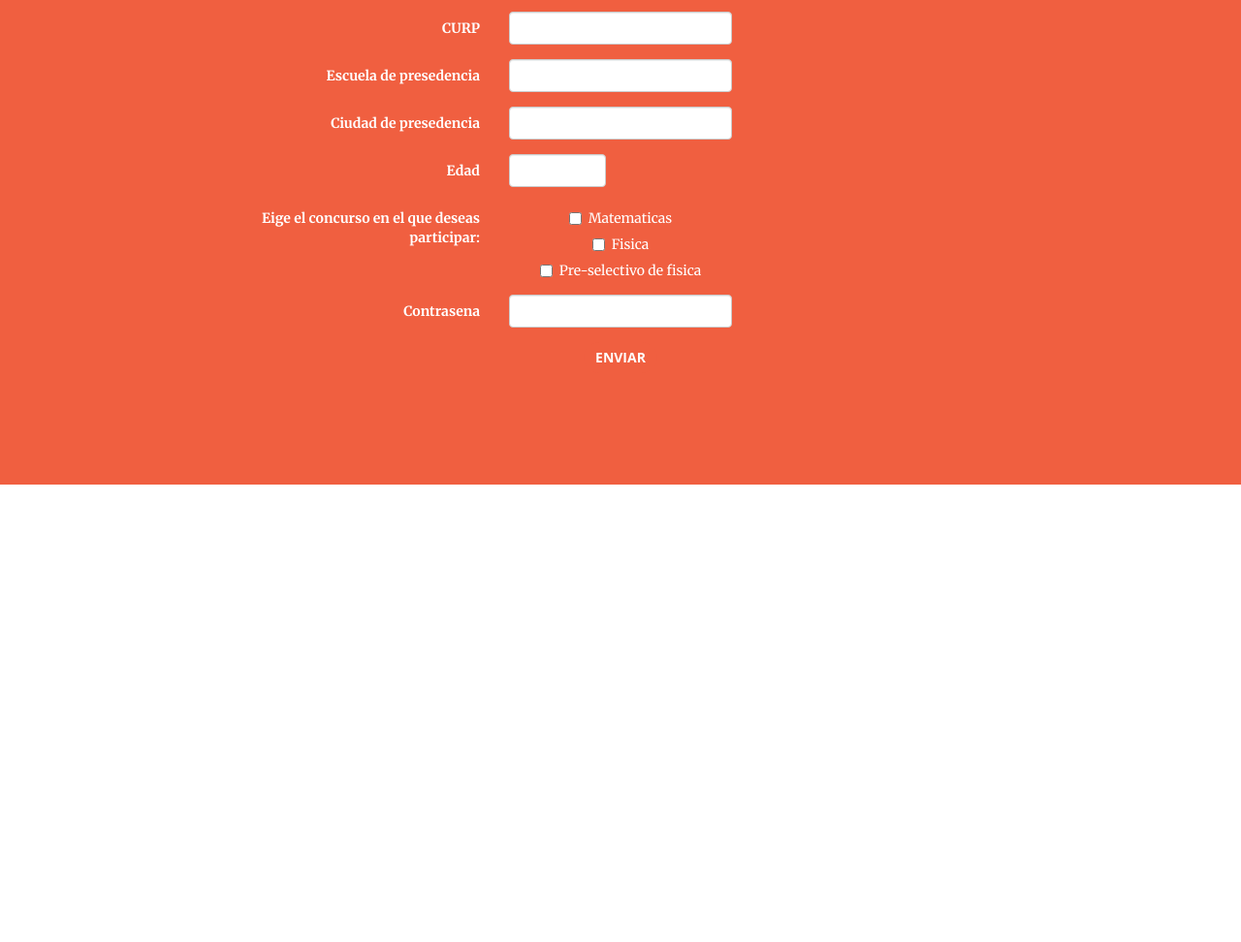
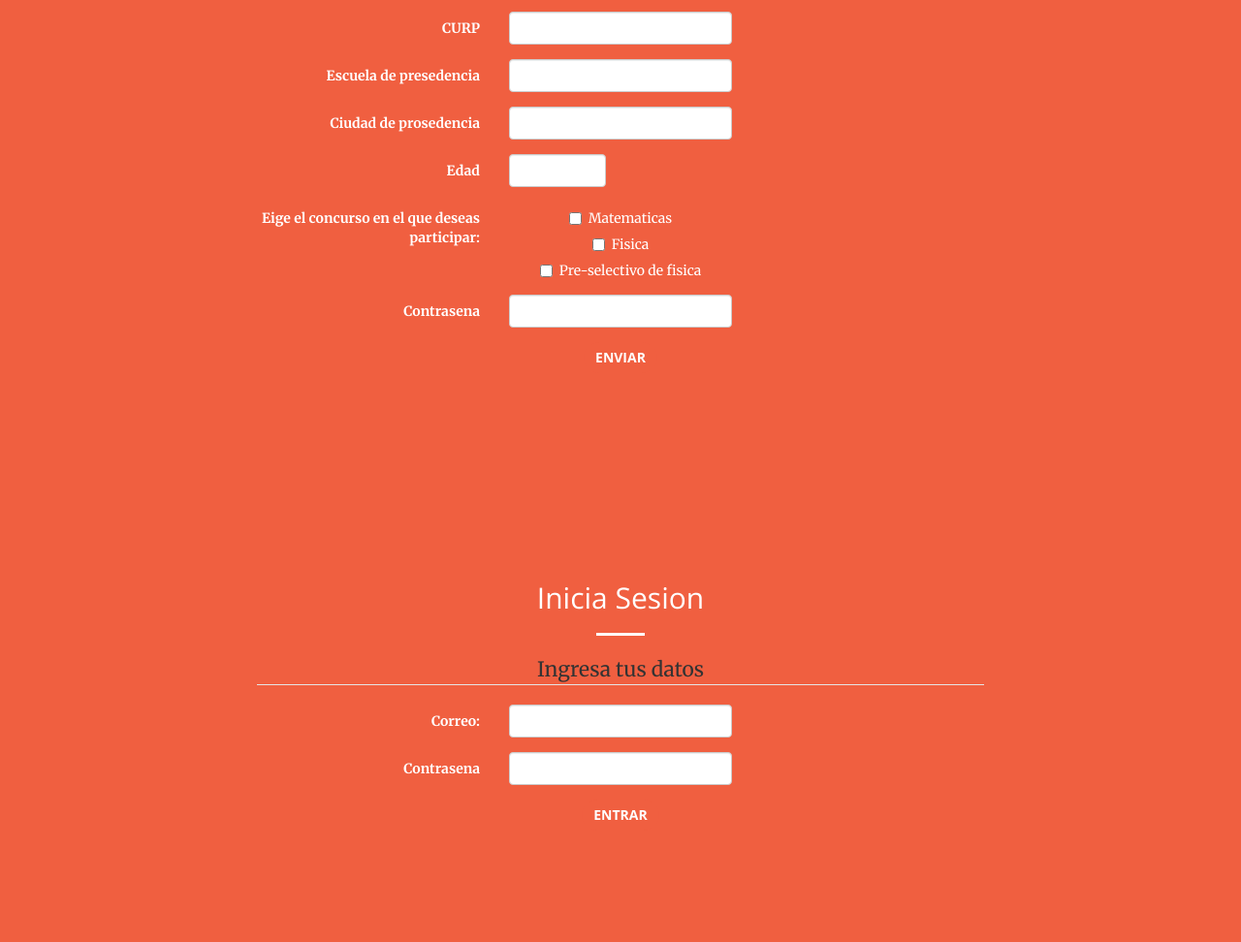
Before and after one commit to chunkzer/Servicio-2015, a plain HTML site: page index.html in a window 1280 px wide. Shown: the part 1113-2085 px from the top of the page at 97% size. Before the commit the page ends 1613 px from the top, so only its background shows below. Drawn offline with nearby package versions, Linux system fonts and the light colour scheme.

Commit message:
Anadi form de inicio de sesion

```diff
--- a/index.html
+++ b/index.html
@@ -77,6 +77,7 @@
                 <hr>
                 <p>Concurso regional de fisica y matematicas</p>
                 <a href="#about" class="btn btn-primary btn-xl page-scroll">Registrate</a>
+                <a href="#entrar" class="btn btn-primary btn-xl page-scroll">Entrar</a>
             </div>
         </div>
     </header>
@@ -129,7 +130,7 @@
 
                             <!-- Text input-->
                             <div class="form-group">
-                                <label class="col-md-4 control-label" for="textinput">Ciudad de presedencia</label>
+                                <label class="col-md-4 control-label" for="textinput">Ciudad de prosedencia</label>
                                 <div class="col-md-4">
                                     <input id="textinput" name="textinput" type="text" placeholder="" class="form-control input-md">
                                 </div>
@@ -193,6 +194,50 @@
         </div>
     </section>
 
+    <section class="bg-primary" id="entrar">
+        <div class="container">
+            <div class="row">
+                <div class="col-lg-8 col-lg-offset-2 text-center">
+                    <h2 class="section-heading">Inicia Sesion</h2>
+                    <hr class="light">
+                    <form class="form-horizontal">
+                        <fieldset>
+
+                            <!-- Form Name -->
+                            <legend>Ingresa tus datos</legend>
+
+                            <!-- Text input-->
+                            <div class="form-group">
+                                <label class="col-md-4 control-label" for="textinput">Correo:</label>
+                                <div class="col-md-4">
+                                    <input id="textinput" name="textinput" type="text" placeholder="" class="form-control input-md">
+                                </div>
+                            </div>
+
+                            <!-- Password input-->
+                            <div class="form-group">
+                                <label class="col-md-4 control-label" for="passwordinput">Contrasena</label>
+                                <div class="col-md-4">
+                                    <input id="passwordinput" name="passwordinput" type="password" placeholder="" class="form-control input-md">
+                                </div>
+                            </div>
+
+                            <!-- Button -->
+                            <div class="form-group">
+                                <label class="col-md-4 control-label" for="singlebutton"></label>
+                                <div class="col-md-4">
+                                    <button id="singlebutton" name="singlebutton" class="btn btn-primary">Entrar</button>
+                                </div>
+                            </div>
+
+                        </fieldset>
+                    </form>
+
+                </div>
+            </div>
+        </div>
+    </section>
+
 
     <!-- jQuery -->
     <script src="js/jquery.js"></script>
```
